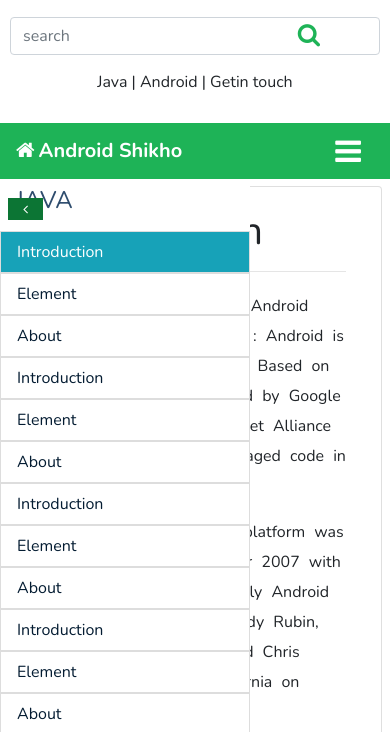
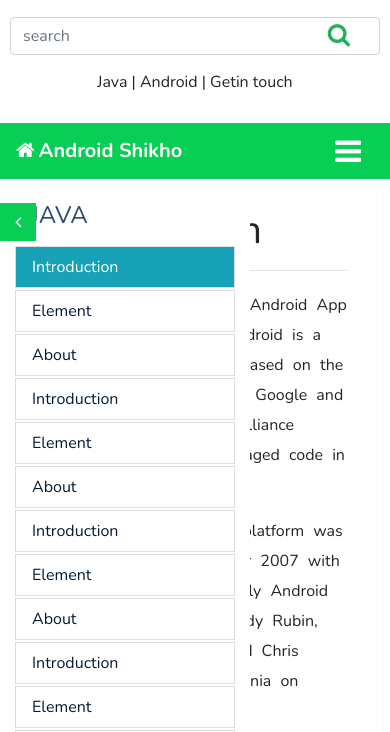
Before and after one commit to prabhat081/androidSikho, a plain HTML site: page index.html in a window 390 px wide. Both pictures are taken after a click on the icon 25 px from the left and 316 px from the top of the page. Shown: the part 107-839 px from the top of the page. Drawn offline with nearby package versions, Linux system fonts and the light colour scheme.

Commit message:
some responsive chages

```diff
--- a/css/style.css
+++ b/css/style.css
@@ -52,7 +52,7 @@ body{
 	width: 500px;
 }
 nav{
-	background: #1eb357!important;
+	background: #09ce55!important;
 	margin-top: 100px !important;
 	position: relative;
 }
@@ -96,11 +96,11 @@ nav .nav-link:hover{
 }
 #menu-icon{
 	position: fixed;
-	top: 305px;
-	left: 8px;
-	font-size: 14px;
-	background: #0c7534;
-	padding: 4px 15px;
+	top: 310px;
+	left: 0px;
+	font-size: 18px;
+	background: #09ce55;
+	padding: 10px 15px;
 	color: #fff;
 	cursor: pointer;
 	display: none;
@@ -108,6 +108,8 @@ nav .nav-link:hover{
 }
 
 .menu-left .nav-item{
+	border: none !important;
+	margin-bottom: 2px !important;
 	border: 1px solid #ddd !important;
 }
 .menu-left .nav-link{
@@ -124,14 +126,14 @@ nav .nav-link:hover{
 	background-color: #F5F5F5;
 }
 .menu-left::-webkit-scrollbar{
-	width: 12px;
+	width: 4px;
 	background-color: #F5F5F5;
 }
 .menu-left::-webkit-scrollbar-thumb
 {
 	/* border-radius: 10px; */
 	box-shadow: inset 0 0 6px rgba(0,0,0,.3);
-	background-color: #30D46F;
+	background-color: #ddd;
 }
 .menu-content{
 	width: 90%;
@@ -159,14 +161,35 @@ nav .nav-link:hover{
 	}
 	.menu-left{
 		position: fixed;
-		/* display: none; */
 		min-width: 0px;
 		padding: 0px;
 		width: 0px;
 		z-index: 1;
 		width: 0px;
 	}
+	.search-icon{
+		right: 200px;
+	}
 
+}
+@media only screen and (min-width:992px){
+	.search-box input{
+		width: 80%;
+	}
+	.search-icon{
+		right: 60px;
+	}
+}
+@media only screen and (max-width:425px){
+	.search-icon{
+		right: 20px;
+	}
+}
+
+@media only screen and (max-width:600px){
+	.search-icon{
+		right: 30px;
+	}
 }
 .side-navlink .nav-link{
  	color: black;
--- a/index.html
+++ b/index.html
@@ -156,7 +156,7 @@
 			<div class="menu-content p-md-3 p-2">
 				<div class="row">
 					<div class="col-md-9 bg-white">
-						<div class="card">
+						<div class="card border-0 shadow-sm">
 							<div class="card-body">
 							<!-- Tab panes -->
 								<div class="tab-content">
--- a/js/index.js
+++ b/js/index.js
@@ -3,13 +3,26 @@ $(document).ready(function(){
        if($(this).attr("class")=="fa fa-angle-right"){
            $(this).removeClass("fa fa-angle-right");
            $(this).addClass("fa fa-angle-left");
-           $("#menu-left").css({width:'250px'});
+           $("#menu-left").css({width:'250px',padding:'15px'});
 
        }
        else{
             $(this).removeClass("fa fa-angle-left");
             $(this).addClass("fa fa-angle-right");
-            $("#menu-left").css({width:'0px'});
+            $("#menu-left").css({width:'0px',padding:'0px'});
        }
     });
+
+    $(".nav-item",".menu-left").each(function(){
+        $(this).click(function(){
+            $("#menu-icon").removeClass("fa fa-angle-left");
+            $("#menu-icon").addClass("fa fa-angle-right");
+            $("#menu-left").css({width:'0px',padding:'0px'});
+        });
+    });
+
+    // window.onresize = function(){
+    //     let menu = document.querySelector("#menu-left");
+    //     console.log(menu);
+    // }
 });
```
